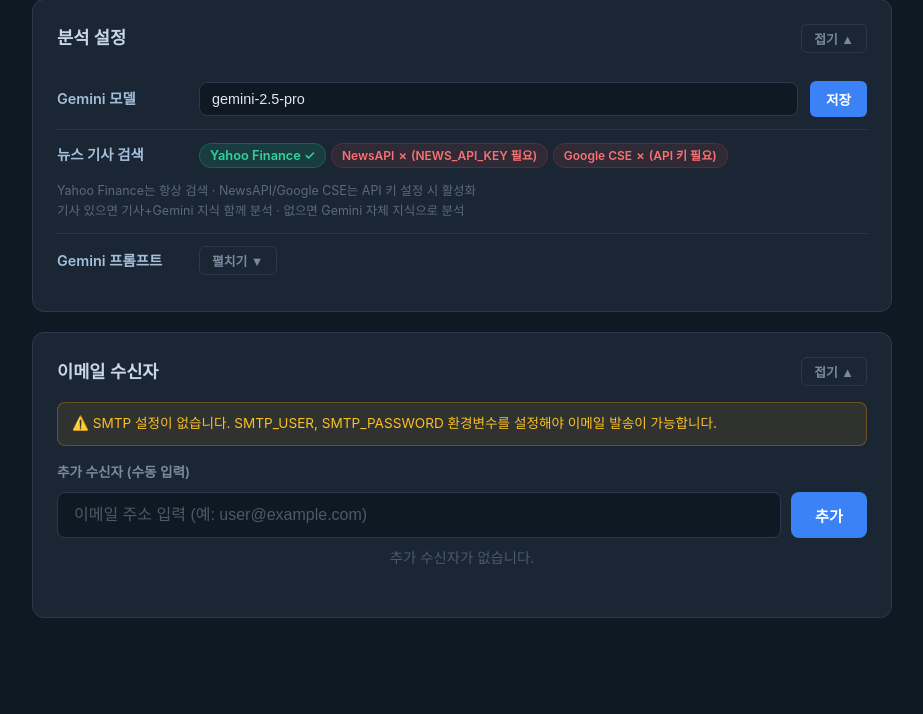
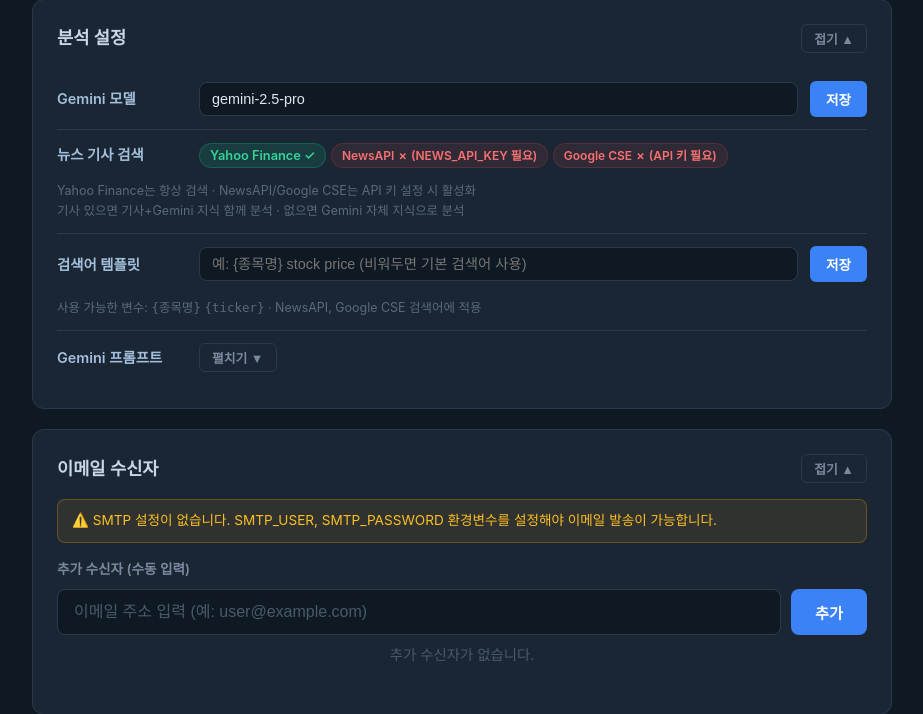
Before and after one commit to chowk7/monitoring_automation, a Flask app: page / in a window 1280 px wide. Shown: the part 1370-2084 px from the top of the page, without its empty margins (178-1101 px from the left). Before the commit the page ends 1988 px from the top, so only its background shows below. Run offline with Flask 3, Linux system fonts and the light colour scheme; data that the repository does not hold is empty.

Commit message:
feat: 분석중지 버튼, 구글 기사 날짜 개선, 검색어 커스터마이징
- 분석중지 버튼: 로딩 섹션에 "⏹ 분석 중지" 버튼 추가, 클릭 시 SSE 스트림 종료 및 부분 결과 유지
- 구글 기사 날짜: pagemap metatags 다수 필드 + newsarticle.datepublished + 스니펫 날짜 파싱 추가
- 검색어 커스터마이징: {종목명}/{ticker} 변수를 지원하는 검색어 템플릿 설정 (NewsAPI, Google CSE 적용)
  - 설정 섹션에 검색어 템플릿 입력 필드 추가
  - settings.json에 custom_query 저장/불러오기
  - 분석 실행 시 query param으로 백엔드에 전달

https://claude.ai/code/session_015YsjL214ADAVtAYrSvA8JF

```diff
--- a/app.py
+++ b/app.py
@@ -144,6 +144,7 @@ def load_settings():
         "email_recipients": [],
         "prompt_with_articles": DEFAULT_PROMPT_WITH_ARTICLES,
         "prompt_without_articles": DEFAULT_PROMPT_WITHOUT_ARTICLES,
+        "custom_query": "",
     }
     if os.path.exists(SETTINGS_FILE):
         try:
@@ -352,6 +353,8 @@ def update_settings():
         settings["prompt_with_articles"] = data["prompt_with_articles"]
     if "prompt_without_articles" in data:
         settings["prompt_without_articles"] = data["prompt_without_articles"]
+    if "custom_query" in data:
+        settings["custom_query"] = data["custom_query"]
     save_settings(settings)
     return jsonify(settings)
 
@@ -530,6 +533,9 @@ def analyze_stream():
         "without_articles": settings.get("prompt_without_articles") or DEFAULT_PROMPT_WITHOUT_ARTICLES,
     }
 
+    # Custom search query (from query param, fallback to saved setting)
+    custom_query = request.args.get("custom_query", "").strip() or settings.get("custom_query", "")
+
     def generate():
         log_memory("STREAM START")
 
@@ -594,6 +600,7 @@ def analyze_stream():
                         info.get("name", ticker),
                         info.get("date", ""),
                         target_date=target_date,
+                        custom_query=custom_query,
                     )
 
                     # Step 2: Analyze with Gemini
@@ -745,6 +752,13 @@ def fetch_single_ticker(ticker_symbol, target_date=None):
         }
 
 
+def build_search_query(custom_query, company_name, ticker, fallback):
+    """Return query string: apply custom_query template or use fallback."""
+    if not custom_query:
+        return fallback
+    return custom_query.replace("{종목명}", company_name).replace("{name}", company_name).replace("{ticker}", ticker)
+
+
 def search_news_articles_yahoo_finance(ticker, company_name):
     """Search news from Yahoo Finance (no API key required)."""
     try:
@@ -787,7 +801,7 @@ def search_news_articles_yahoo_finance(ticker, company_name):
         return []
 
 
-def search_news_articles_newsapi(ticker, company_name, target_date=None):
+def search_news_articles_newsapi(ticker, company_name, target_date=None, custom_query=None):
     """Search news from NewsAPI.org (requires NEWS_API_KEY).
 
     If target_date is provided, searches articles from target_date to target_date+1.
@@ -795,7 +809,7 @@ def search_news_articles_newsapi(ticker, company_name, target_date=None):
     if not NEWS_API_KEY:
         return []
     try:
-        query = f'"{company_name}" OR "{ticker}" stock'
+        query = build_search_query(custom_query, company_name, ticker, f'"{company_name}" OR "{ticker}" stock')
         url = "https://newsapi.org/v2/everything"
         params = {
             "q": query,
@@ -834,7 +848,7 @@ def search_news_articles_newsapi(ticker, company_name, target_date=None):
         return []
 
 
-def search_news_articles_google(ticker, company_name, trade_date, target_date=None):
+def search_news_articles_google(ticker, company_name, trade_date, target_date=None, custom_query=None):
     """Search news from Google Custom Search API (requires GOOGLE_API_KEY + GOOGLE_CSE_ID).
 
     If target_date is provided, restricts results to that date range (date to date+1).
@@ -843,7 +857,7 @@ def search_news_articles_google(ticker, company_name, trade_date, target_date=No
         return []
 
     try:
-        query = f'"{company_name}" OR "{ticker}" stock news'
+        query = build_search_query(custom_query, company_name, ticker, f'"{company_name}" OR "{ticker}" stock news')
         url = "https://www.googleapis.com/customsearch/v1"
         params = {
             "key": GOOGLE_API_KEY,
@@ -867,18 +881,46 @@ def search_news_articles_google(ticker, company_name, trade_date, target_date=No
         for item in data.get("items", []):
             title = item.get("title", "")
             if title:
-                # Try to extract publish date from pagemap metatags
+                # Try to extract publish date from pagemap (multiple sources)
                 pub_date = ""
                 pagemap = item.get("pagemap", {})
+
+                # 1. Try metatags first
                 metatags = pagemap.get("metatags", [])
                 if metatags:
                     raw_date = (
                         metatags[0].get("article:published_time", "") or
+                        metatags[0].get("article:modified_time", "") or
                         metatags[0].get("og:updated_time", "") or
-                        metatags[0].get("date", "")
+                        metatags[0].get("og:article:published_time", "") or
+                        metatags[0].get("date", "") or
+                        metatags[0].get("datePublished", "") or
+                        metatags[0].get("pubdate", "")
                     )
                     if raw_date:
                         pub_date = raw_date[:10]
+
+                # 2. Try newsarticle / article pagemap
+                if not pub_date:
+                    for key in ("newsarticle", "article"):
+                        entries = pagemap.get(key, [])
+                        if entries:
+                            raw_date = entries[0].get("datepublished", "") or entries[0].get("datemodified", "")
+                            if raw_date:
+                                pub_date = raw_date[:10]
+                                break
+
+                # 3. Try to extract date from snippet (Google often prepends "MMM DD, YYYY — ")
+                if not pub_date:
+                    snippet = item.get("snippet", "")
+                    import re as _re
+                    m = _re.match(r"([A-Z][a-z]{2}\s+\d{1,2},\s+\d{4})", snippet)
+                    if m:
+                        try:
+                            from datetime import datetime as _dt
+                            pub_date = _dt.strptime(m.group(1), "%b %d, %Y").strftime("%Y-%m-%d")
+                        except ValueError:
+                            pass
                 articles.append({
                     "title": title,
                     "snippet": item.get("snippet", ""),
@@ -894,7 +936,7 @@ def search_news_articles_google(ticker, company_name, trade_date, target_date=No
         return []
 
 
-def search_all_news_articles(ticker, company_name, trade_date, target_date=None):
+def search_all_news_articles(ticker, company_name, trade_date, target_date=None, custom_query=None):
     """Search news from all available sources and merge results.
 
     Priority: Yahoo Finance (always) → NewsAPI (if configured) → Google CSE (if configured)
@@ -902,16 +944,16 @@ def search_all_news_articles(ticker, company_name, trade_date, target_date=None)
     """
     all_articles = []
 
-    # 1. Yahoo Finance — always available
+    # 1. Yahoo Finance — always available (uses ticker directly, not text query)
     all_articles.extend(search_news_articles_yahoo_finance(ticker, company_name))
 
     # 2. NewsAPI — optional
     if NEWS_API_KEY:
-        all_articles.extend(search_news_articles_newsapi(ticker, company_name, target_date=target_date))
+        all_articles.extend(search_news_articles_newsapi(ticker, company_name, target_date=target_date, custom_query=custom_query))
 
     # 3. Google CSE — optional
     if GOOGLE_API_KEY and GOOGLE_CSE_ID:
-        all_articles.extend(search_news_articles_google(ticker, company_name, trade_date, target_date=target_date))
+        all_articles.extend(search_news_articles_google(ticker, company_name, trade_date, target_date=target_date, custom_query=custom_query))
 
     # Deduplicate by title
     seen_titles = set()
--- a/static/css/style.css
+++ b/static/css/style.css
@@ -133,6 +133,21 @@ header h1 {
 
 .btn-icon {
     font-size: 0.85rem;
+}
+
+.btn-stop {
+    margin-top: 14px;
+    padding: 10px 24px;
+    background: transparent;
+    border: 1px solid #ef4444;
+    color: #f87171;
+    font-size: 0.95rem;
+    border-radius: 8px;
+}
+
+.btn-stop:hover {
+    background: rgba(239, 68, 68, 0.12);
+    transform: translateY(-1px);
 }
 
 .btn-clear {
--- a/static/js/app.js
+++ b/static/js/app.js
@@ -43,10 +43,19 @@ document.addEventListener("DOMContentLoaded", () => {
     const csvUploadBtn = document.getElementById("csvUploadBtn");
     const resetDefaultsBtn = document.getElementById("resetDefaultsBtn");
 
+    // Stop button
+    const stopBtn = document.getElementById("stopBtn");
+
+    // Custom query elements
+    const customQueryInput = document.getElementById("customQueryInput");
+    const saveCustomQueryBtn = document.getElementById("saveCustomQueryBtn");
+
     // Store analysis results for email sending
     let currentResults = [];
     // Store default prompts for reset
     let defaultPrompts = { with_articles: "", without_articles: "" };
+    // Active EventSource (for stop functionality)
+    let currentEventSource = null;
 
     // ─── Init ─────────────────────────────────────────────────────────────
 
@@ -134,6 +143,16 @@ document.addEventListener("DOMContentLoaded", () => {
         resetDefaultsBtn.addEventListener("click", resetToDefaultTickers);
     }
 
+    // Stop analysis
+    if (stopBtn) {
+        stopBtn.addEventListener("click", stopAnalysis);
+    }
+
+    // Save custom query
+    if (saveCustomQueryBtn) {
+        saveCustomQueryBtn.addEventListener("click", saveCustomQuery);
+    }
+
     // ─── Date Utility ─────────────────────────────────────────────────────
 
     function getKstDateString() {
@@ -193,6 +212,11 @@ document.addEventListener("DOMContentLoaded", () => {
                 promptWithoutArticles.value = data.prompt_without_articles || data.default_prompt_without_articles || "";
             }
 
+            // Load custom query
+            if (customQueryInput) {
+                customQueryInput.value = data.custom_query || "";
+            }
+
         } catch (err) {
             console.error("Failed to load settings:", err);
         }
@@ -234,6 +258,36 @@ document.addEventListener("DOMContentLoaded", () => {
         } catch (err) {
             showError("저장 오류");
         }
+    }
+
+    async function saveCustomQuery() {
+        const query = customQueryInput ? customQueryInput.value.trim() : "";
+        try {
+            const resp = await fetch("/api/settings", {
+                method: "POST",
+                headers: { "Content-Type": "application/json" },
+                body: JSON.stringify({ custom_query: query }),
+            });
+            if (resp.ok) {
+                showSuccess(query ? `검색어 템플릿 저장됨: ${query}` : "검색어 기본값으로 초기화됨");
+            } else {
+                showError("저장 실패");
+            }
+        } catch (err) {
+            showError("저장 오류");
+        }
+    }
+
+    function stopAnalysis() {
+        if (currentEventSource) {
+            currentEventSource.close();
+            currentEventSource = null;
+        }
+        loadingSection.style.display = "none";
+        progressFill.style.width = "0%";
+        analyzeBtn.disabled = false;
+        if (stopBtn) stopBtn.style.display = "none";
+        showSuccess("분석이 중지되었습니다. 지금까지의 결과는 유지됩니다.");
     }
 
     // ─── Email Recipient Functions ────────────────────────────────────────
@@ -520,6 +574,7 @@ document.addEventListener("DOMContentLoaded", () => {
         resultsSection.style.display = "none";
         loadingSection.style.display = "block";
         analyzeBtn.disabled = true;
+        if (stopBtn) stopBtn.style.display = "inline-block";
 
         // Reset results
         allStocksOverview.innerHTML = "";
@@ -528,10 +583,13 @@ document.addEventListener("DOMContentLoaded", () => {
 
         const selectedModel = modelSelect ? (modelSelect.value.trim() || "gemini-2.5-pro") : "gemini-2.5-pro";
         const dateStr = analysisDate ? analysisDate.value : getKstDateString();
+        const customQuery = customQueryInput ? customQueryInput.value.trim() : "";
 
         // Use SSE for streaming
-        const url = `/api/analyze/stream?model=${encodeURIComponent(selectedModel)}&date=${encodeURIComponent(dateStr)}`;
+        let url = `/api/analyze/stream?model=${encodeURIComponent(selectedModel)}&date=${encodeURIComponent(dateStr)}`;
+        if (customQuery) url += `&custom_query=${encodeURIComponent(customQuery)}`;
         const eventSource = new EventSource(url);
+        currentEventSource = eventSource;
 
         eventSource.onmessage = function(event) {
             try {
@@ -572,6 +630,7 @@ document.addEventListener("DOMContentLoaded", () => {
 
                     case "done":
                         eventSource.close();
+                        currentEventSource = null;
                         progressFill.style.width = "100%";
                         loadingText.textContent = "완료!";
 
@@ -579,6 +638,7 @@ document.addEventListener("DOMContentLoaded", () => {
                             loadingSection.style.display = "none";
                             progressFill.style.width = "0%";
                             analyzeBtn.disabled = false;
+                            if (stopBtn) stopBtn.style.display = "none";
 
                             // Show send email button if results exist
                             if (sendEmailBtn && currentResults.length > 0) {
@@ -604,8 +664,10 @@ document.addEventListener("DOMContentLoaded", () => {
         eventSource.onerror = function(err) {
             console.error("SSE error:", err);
             eventSource.close();
+            currentEventSource = null;
             loadingSection.style.display = "none";
             analyzeBtn.disabled = false;
+            if (stopBtn) stopBtn.style.display = "none";
             showError("분석 중 오류가 발생했습니다. 다시 시도해주세요.");
         };
     }
--- a/templates/index.html
+++ b/templates/index.html
@@ -90,6 +90,16 @@
                     <small class="settings-hint">Yahoo Finance는 항상 검색 · NewsAPI/Google CSE는 API 키 설정 시 활성화<br>기사 있으면 기사+Gemini 지식 함께 분석 · 없으면 Gemini 자체 지식으로 분석</small>
                 </div>
 
+                <!-- Custom Search Query -->
+                <div class="settings-row">
+                    <label for="customQueryInput">검색어 템플릿</label>
+                    <input type="text" id="customQueryInput" class="model-select"
+                           placeholder="예: {종목명} stock price (비워두면 기본 검색어 사용)"
+                           autocomplete="off" spellcheck="false">
+                    <button id="saveCustomQueryBtn" class="btn btn-save-model">저장</button>
+                    <small class="settings-hint" style="display:block;margin-top:4px;">사용 가능한 변수: <code>{종목명}</code> <code>{ticker}</code> · NewsAPI, Google CSE 검색어에 적용</small>
+                </div>
+
                 <!-- Gemini Prompt Editor -->
                 <div class="prompt-settings-row">
                     <div class="prompt-section-header">
@@ -153,6 +163,7 @@
             <div class="progress-bar">
                 <div id="progressFill" class="progress-fill"></div>
             </div>
+            <button id="stopBtn" class="btn btn-stop">⏹ 분석 중지</button>
         </section>
 
         <!-- Results Section -->
```
